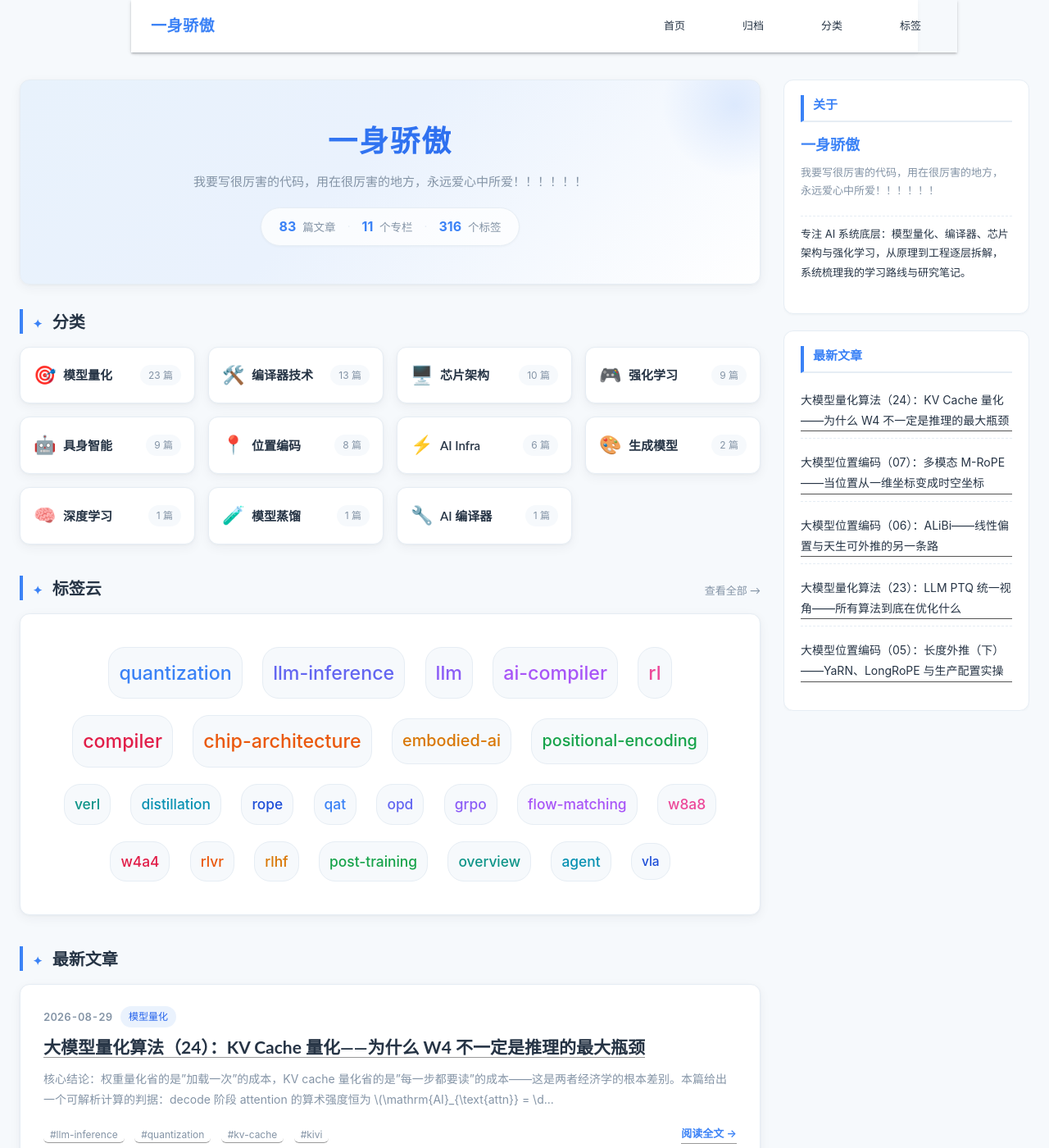
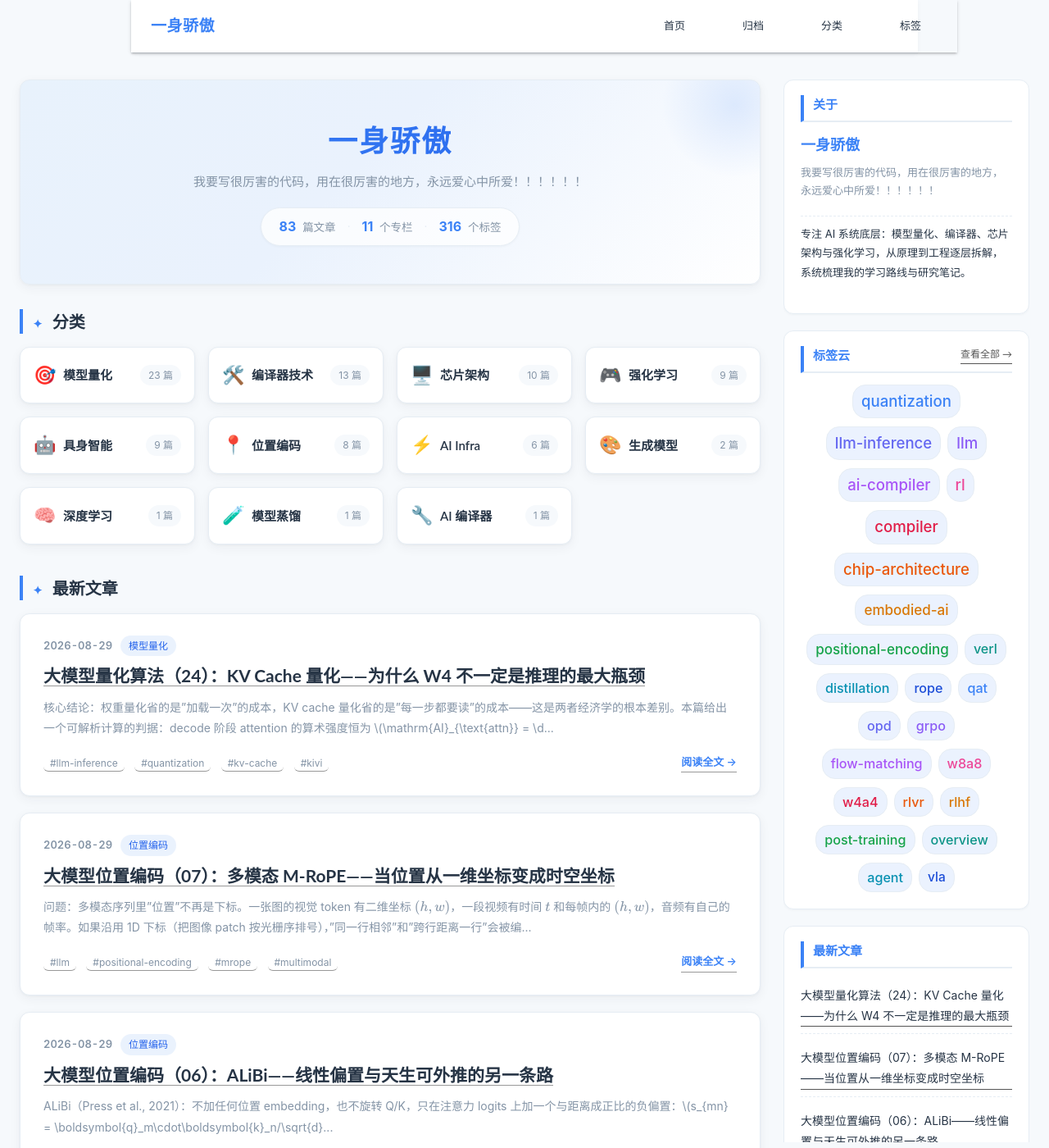
Before and after one commit to lrypcy/lrypcy.github.io, a Jekyll site: the page built from index.html, in a window 1280 px wide and 1400 px high. Shown: the whole window at 82% size. Built offline with Jekyll 4.4.1, drawn with Linux system fonts in a browser that asks for light colours; the list of posts is cut into pages by our own code.

Commit message:
feat: 首页标签云移至右侧 sidebar，全页面统一展示彩色标签云（含查看全部入口）
- index.html 移除正文彩色标签云区
- default.html sidebar 原简单标签列表升级为彩色 12 色标签云（top24 字号分级 + 查看全部链接），并移出 paginator 门控使全分页页可见
- custom.css 新增 .sidebar-tag-cloud/.sidebar-more 样式，作废旧 .sidebar-tags/.sidebar-tag

```diff
--- a/_layouts/default.html
+++ b/_layouts/default.html
@@ -48,16 +48,31 @@
           {% endfor %}
         </ul>
       </div>
+      {% endunless %}
 
       <div class="sidebar-section">
-        <h3 class="sidebar-title">标签</h3>
-        <div class="sidebar-tags">
-          {% for tag in site.tags %}
-          <a href="/tags/#{{ tag[0] | url_encode }}" class="sidebar-tag">{{ tag[0] }}</a>
+        <h3 class="sidebar-title">标签云 <a class="sidebar-more" href="/tags/">查看全部 →</a></h3>
+        {% assign goods = '' | split: ',' %}
+        {% for tag in site.tags %}
+          {% assign nn = tag[1] | size | prepend: '00' | slice: -2, 2 %}
+          {% assign item = nn | append: ':' | append: tag[0] %}
+          {% assign item_arr = item | split: '|' %}
+          {% assign goods = goods | concat: item_arr %}
+        {% endfor %}
+        {% assign goods = goods | sort | reverse %}
+        {% assign colors = "#3b82f6,#6366f1,#8b5cf6,#a855f7,#ec4899,#e11d48,#ea580c,#d97706,#16a34a,#0d9488,#0891b2,#1d4ed8" | split: "," %}
+        <div class="sidebar-tag-cloud">
+          {% for item in goods limit: 24 %}
+            {% assign parts = item | split: ':' %}
+            {% assign tag_name = parts[1] %}
+            {% assign tag_count = parts[0] | plus: 0 %}
+            {% assign color_idx = forloop.index0 | modulo: 12 %}
+            {% assign color = colors[color_idx] %}
+            {% if tag_count > 9 %}{% assign font_pct = 120 %}{% elsif tag_count > 5 %}{% assign font_pct = 110 %}{% elsif tag_count > 2 %}{% assign font_pct = 104 %}{% else %}{% assign font_pct = 100 %}{% endif %}
+            <a class="tag-item" href="/tags/#{{ tag_name | url_encode }}" style="font-size: {{ font_pct }}%; color: {{ color }};" title="{{ tag_count }} 篇文章">{{ tag_name }}</a>
           {% endfor %}
         </div>
       </div>
-      {% endunless %}
 
       <div class="sidebar-section">
         <h3 class="sidebar-title">最新文章</h3>
--- a/assets/css/custom.css
+++ b/assets/css/custom.css
@@ -652,18 +652,42 @@ a { color: var(--primary); }
   transition: color 0.2s;
 }
 .sidebar-section .sidebar-list a:hover { color: var(--primary); }
-.sidebar-tags { display: flex; flex-wrap: wrap; gap: 8px; }
-.sidebar-tag {
+.sidebar-tag-cloud {
+  display: flex;
+  flex-wrap: wrap;
+  justify-content: center;
+  gap: 6px;
+  line-height: 2;
+  text-align: center;
+}
+.sidebar-tag-cloud .tag-item {
   display: inline-block;
-  padding: 3px 10px;
-  border-radius: 20px;
+  margin: 2px 1px;
+  padding: 1px 10px;
+  border-radius: 16px;
   background: var(--tag-bg);
-  color: var(--text);
-  font-size: 12.5px;
+  border: 1px solid var(--border);
+  font-size: 13px;
+  font-weight: 500;
   text-decoration: none;
-  transition: all 0.2s;
+  transition: var(--transition);
+  vertical-align: middle;
 }
-.sidebar-tag:hover { background: var(--primary); color: #fff; }
+.sidebar-tag-cloud .tag-item:hover {
+  transform: translateY(-2px) scale(1.05);
+  box-shadow: var(--shadow);
+  background: #fff;
+  border-color: var(--primary);
+}
+.sidebar-more {
+  float: right;
+  font-size: 12px;
+  font-weight: 400;
+  color: var(--primary);
+  text-decoration: none;
+  line-height: 1.7;
+}
+.sidebar-more:hover { text-decoration: underline; }
 .sidebar-site-name { font-size: 18px; font-weight: 700; color: var(--primary); margin-bottom: 6px; }
 .sidebar-subtitle { font-size: 13px; color: var(--text-light); line-height: 1.7; }
 .sidebar-desc {
--- a/index.html
+++ b/index.html
@@ -49,31 +49,6 @@ title: 首页
         <h3 class="category-card-name">{{ cat_name }}</h3>
         <span class="category-card-count">{{ cat_count }} 篇</span>
       </a>
-    {% endfor %}
-  </div>
-</section>
-
-<!-- 标签云（top 24 高频 + 查看全部） -->
-<section class="home-section">
-  <h2 class="section-title"><span class="section-mark">✦</span> 标签云 <a class="section-more" href="/tags/">查看全部 →</a></h2>
-  {% assign goods = '' | split: ',' %}
-  {% for tag in site.tags %}
-    {% assign nn = tag[1] | size | prepend: '00' | slice: -2, 2 %}
-    {% assign item = nn | append: ':' | append: tag[0] %}
-    {% assign item_arr = item | split: '|' %}
-    {% assign goods = goods | concat: item_arr %}
-  {% endfor %}
-  {% assign goods = goods | sort | reverse %}
-  {% assign colors = "#3b82f6,#6366f1,#8b5cf6,#a855f7,#ec4899,#e11d48,#ea580c,#d97706,#16a34a,#0d9488,#0891b2,#1d4ed8" | split: "," %}
-  <div class="tag-cloud">
-    {% for item in goods limit: 24 %}
-      {% assign parts = item | split: ':' %}
-      {% assign tag_name = parts[1] %}
-      {% assign tag_count = parts[0] | plus: 0 %}
-      {% assign color_idx = forloop.index0 | modulo: 12 %}
-      {% assign color = colors[color_idx] %}
-      {% if tag_count > 9 %}{% assign font_pct = 150 %}{% elsif tag_count > 5 %}{% assign font_pct = 128 %}{% elsif tag_count > 2 %}{% assign font_pct = 112 %}{% else %}{% assign font_pct = 100 %}{% endif %}
-      <a class="tag-item" href="/tags/#{{ tag_name | url_encode }}" style="font-size: {{ font_pct }}%; color: {{ color }};" title="{{ tag_count }} 篇文章">{{ tag_name }}</a>
     {% endfor %}
   </div>
 </section>
```
